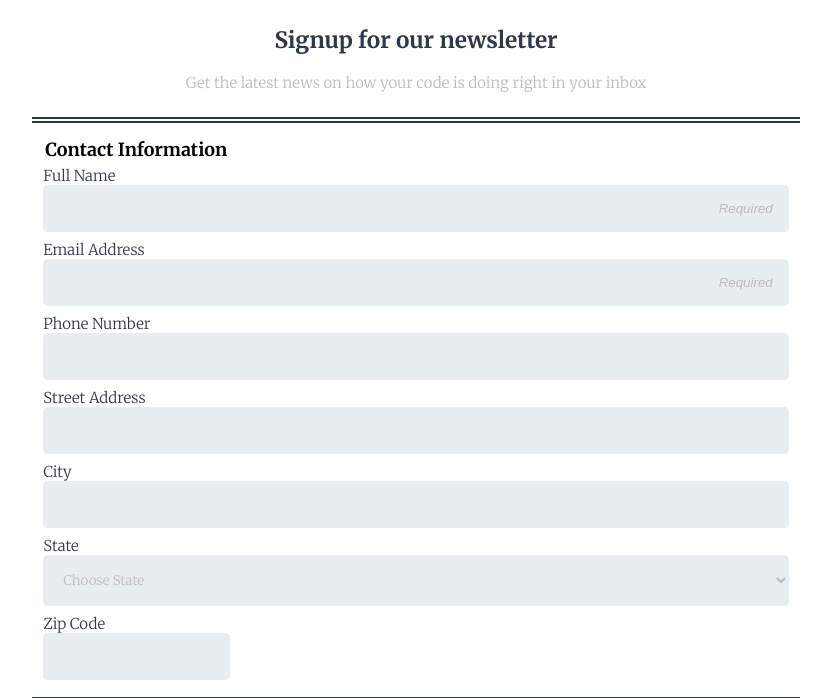
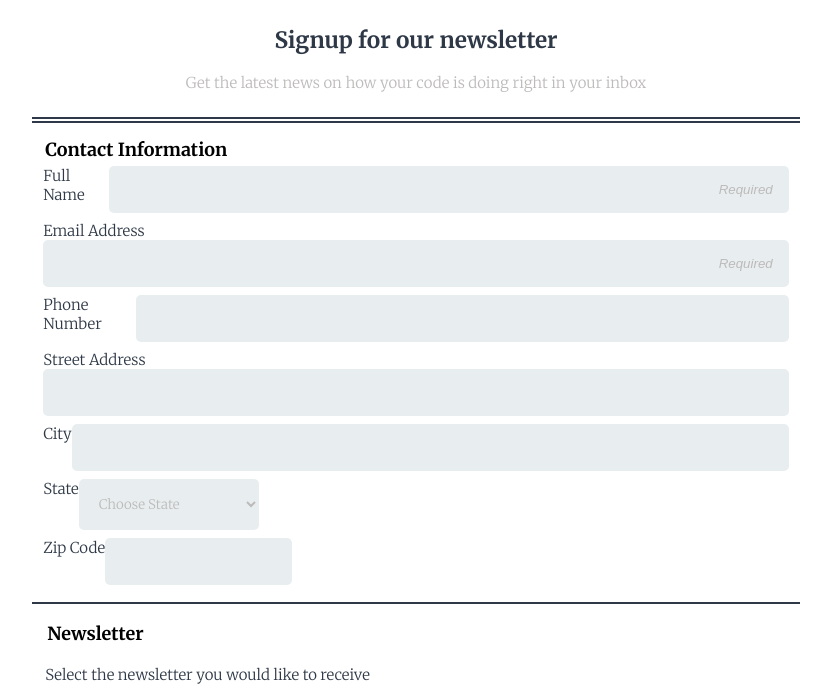
Before and after one commit to AmPrince86/Techdegree-project-3, a plain HTML site: page index.html in a window 1280 px wide. Shown: the part 83-781 px from the top of the page, without its empty margins (224-1055 px from the left). Drawn offline with Linux system fonts and the light colour scheme.

Commit message:
contact-info changes

```diff
--- a/css/styles.css
+++ b/css/styles.css
@@ -52,6 +52,10 @@ legend {
     flex-direction: column;
     margin: 15px auto;
     border-bottom: 2px solid #2E3846;
+}
+
+.contact-info input {
+    width: 100%;
 }
 
 input::placeholder {
@@ -130,4 +134,9 @@ footer {
         margin: 0 auto;
         width: 70%;
     } */
+
+    .contact-info .flex-pair {
+        display: flex;
+        flex-direction: row;
+    }
 }
--- a/index.html
+++ b/index.html
@@ -23,22 +23,23 @@
         <form action="index.html" method="post">
             <fieldset class="contact-info">
             <legend>Contact Information</legend>
-
-                <label for="name">Full Name</label>
+            <div class="flex-pair">
+             <label for="name">Full Name</label>
                 <input type="text" id="name" name="user_name" placeholder="Required" >
-
+            </div>
                 <label for="email">Email Address</label>
                 <input type="email" id="email" name="user_email" placeholder="Required">
-
+            <div class="flex-pair">
                 <label for="phone">Phone Number</label>
                 <input type="tel" id="telephone" name="telephone">
-
+            </div>
                 <label for="address">Street Address</label>
                 <input type="text" id="address" name="address">
-
+            <div class="flex-pair" >
                 <label for="city">City</label>
                 <input type="text" id="city" name="city">
-
+            </div>
+            <div class="flex-pair">
                 <label for="state">State</label>
                 <select id="state" name="state">
                     <option value="" selected="selected">Choose State</option>
@@ -94,9 +95,11 @@
                     <option value="WI">Wisconsin</option>
                     <option value="WY">Wyoming</option>
                 </select>
-
+            </div>
+            <div class="flex-pair">
                 <label for="zip">Zip Code</label>
                 <input type="text" id="zip" name="zip">
+            </div>
             </fieldset>
 
             <fieldset class="news-info">
```
